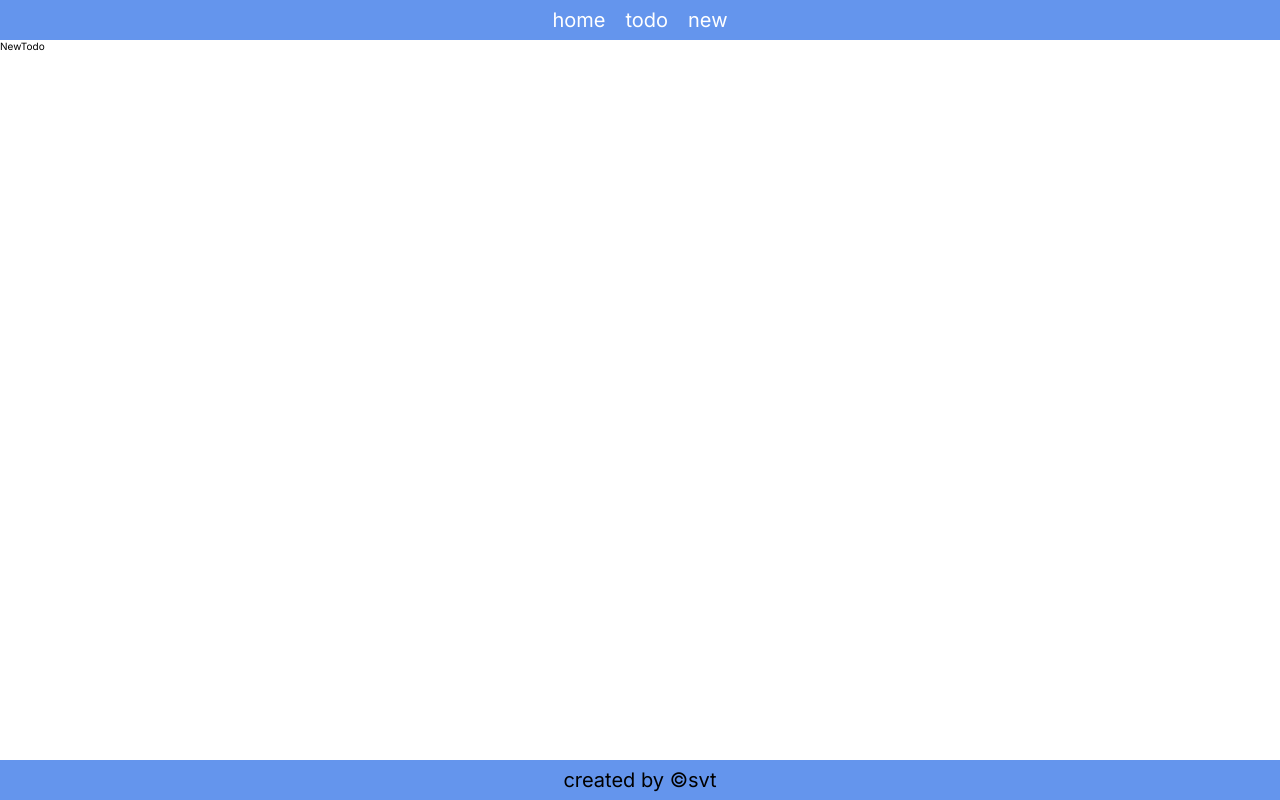
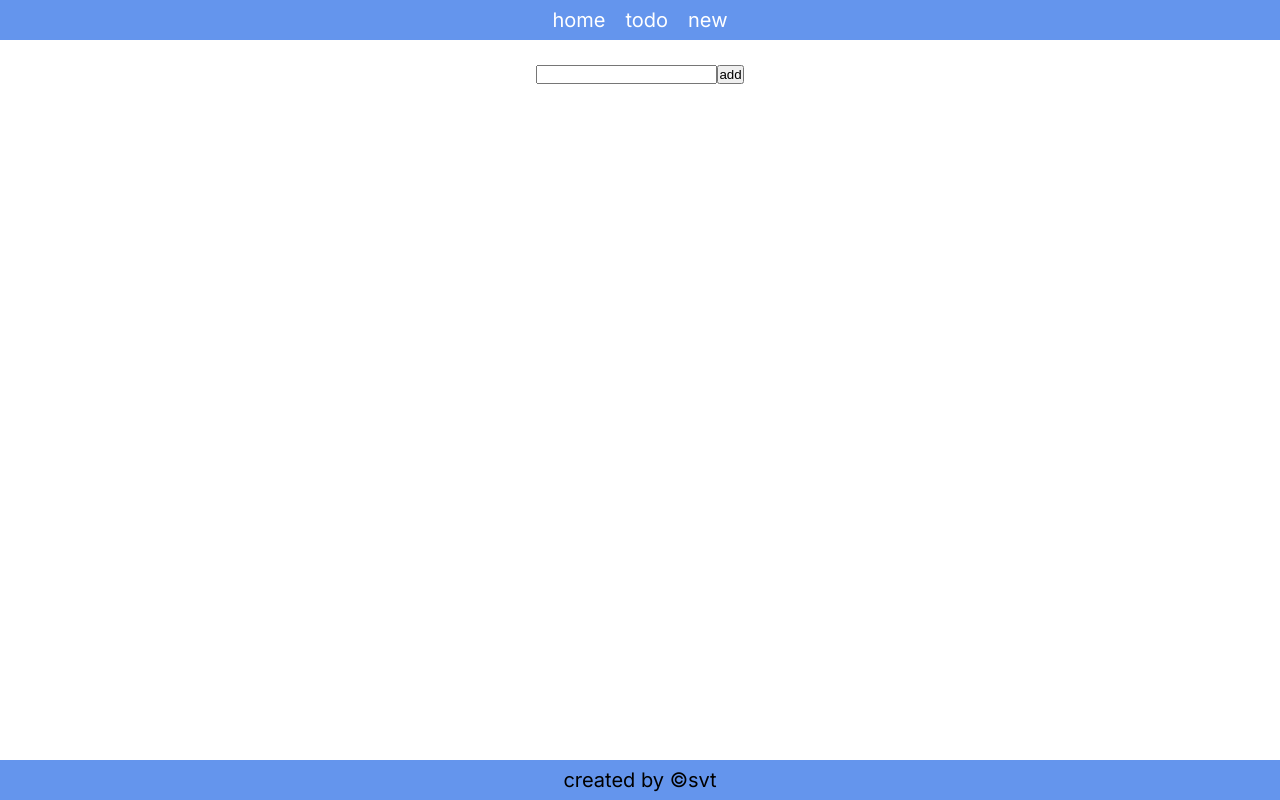
Before and after one commit to xkochevnikx/next-gql, a Next.js app: page /newTodo in a window 1280 px wide. Built offline with nearby package versions, Linux system fonts and the light colour scheme.

Commit message:
add NewTodo

```diff
--- a/src/apollo/apollo-client.ts
+++ b/src/apollo/apollo-client.ts
@@ -11,6 +11,17 @@ export const GET_TODOS = gql`
     query AllTodos {
         todos: allTodos {
             title
+            id
         }
     }
 `;
+
+export const ADD_TODOS = gql`
+    mutation AddTodo($title: String!, $userId: Int!, $completed: Boolean!) {
+        createTodo(title: $title, userId: $userId, completed: $completed) {
+            userId
+            title
+            completed
+        }
+    }
+`;
--- a/src/globals.css
+++ b/src/globals.css
@@ -36,7 +36,8 @@ main {
     }
 }
 
-.todoPage {
+.todoPage,
+.newTodoPage {
     padding: 2rem;
     display: flex;
     flex-direction: column;
--- a/src/pages/newTodo.tsx
+++ b/src/pages/newTodo.tsx
@@ -1,3 +1,43 @@
+import { ADD_TODOS, GET_TODOS } from '@/apollo/apollo-client';
+import { useMutation } from '@apollo/client';
+import { useRef } from 'react';
+
 export default function NewTodo() {
-    return <div>NewTodo</div>;
+    const inputRef = useRef<HTMLInputElement | null>(null);
+
+    const [addTodo, {}] = useMutation(
+        ADD_TODOS,
+        //todo - пример рефетча после добавления новой todo
+        {
+            refetchQueries: [
+                {
+                    query: GET_TODOS,
+                },
+            ],
+        }
+    );
+
+    const addTodoHandler = () => {
+        addTodo({
+            variables: {
+                title: inputRef.current?.value,
+                userId: 1,
+                completed: false,
+            },
+        });
+        if (inputRef.current?.value) {
+            inputRef.current.value = '';
+        }
+    };
+
+    return (
+        <div className="newTodoPage">
+            <form>
+                <input type="text" ref={inputRef} />
+                <button onClick={addTodoHandler} type="button">
+                    add
+                </button>
+            </form>
+        </div>
+    );
 }
```
Also changed, not shown: src/pages/todo/index.tsx (+10 -3 lines).
